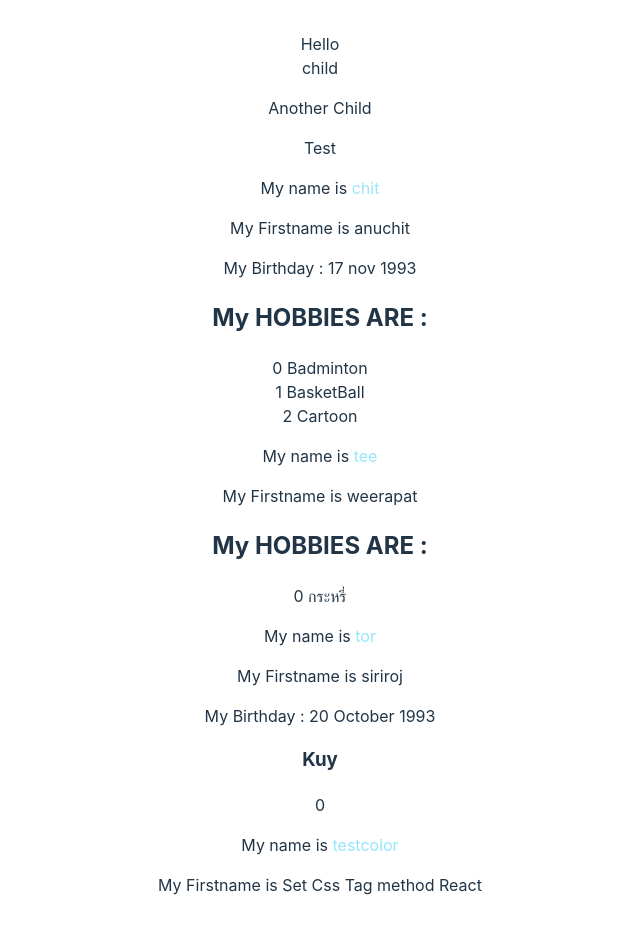
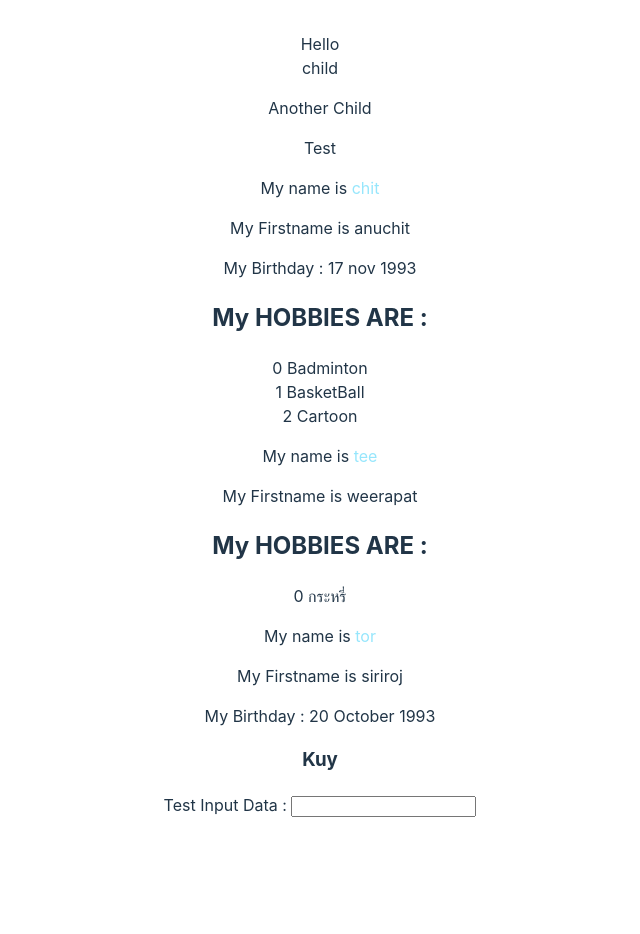
Before and after one commit to tor30008/React-tutorial, a React (Vite) app in the folder chapterone/: page / in a window 1280 px wide. Shown: the top 934 px of the page, without its empty margins (320-960 px from the left). After the commit the page ends 849 px from the top, so only its background shows below. Built offline with nearby package versions, Linux system fonts and the light colour scheme.

Commit message:
Usestage
ไว้ใช้เก็บค่า Usestage เป็น object ยัง งงอยู่นิดหน่อยๆ

```diff
--- a/chapterone/src/App.css
+++ b/chapterone/src/App.css
@@ -41,10 +41,6 @@
   color: #888;
 }
 
-Selfintroduction {
-  color : #AF892DDD;
-}
-
 span{
   color : #61dafbaa !important;
 }
--- a/chapterone/src/App.jsx
+++ b/chapterone/src/App.jsx
@@ -35,9 +35,16 @@ const Component_children = ({children}) =>{
   return 0;
 }
 
+const Savecomponent = ({name = "Testname_Savecomponet",game}) =>{
+  //alert("Savecomponet")
+  console.log(game);
+  return console.log(name);
+}
+
 function App() {
-  const [count, setCount] = useState(0)
-
+  const [name,setName] = useState("");
+  const [game,setGame] = useState("");
+  //console.log(stage);
   return (
     <>
       <div>
@@ -64,8 +71,19 @@ function App() {
       <Selfintroduction name="tee" firstname="weerapat" hobbies={["กระหรี่"]}></Selfintroduction>
       <Selfintroduction name = "tor" dateofBirth="20 October 1993"></Selfintroduction>
       <Testcomponent>Kuy</Testcomponent>
-      <Component_children>สวัสดีครับ component_children</Component_children>
-      <Selfintroduction name = "testcolor" firstname = "Set Css Tag method React"></Selfintroduction>
+      {/*<Component_children name={name}>สวัสดีครับ component_children</Component_children>*/}
+
+      <div>
+          <label htmlFor="Testinput">Test Input Data : </label>
+          <input id="Testinput" name={name} value = {name} onChange ={ event =>{
+              setName(event.target.value),
+              setGame(event.target.value);
+              {Savecomponent({name},{game})};
+            }
+          }></input>
+          {/*<Savecomponent name="Geng" firstname="saris"></Savecomponent>*/}
+      </div>
+
     </>
   )
 }
```
